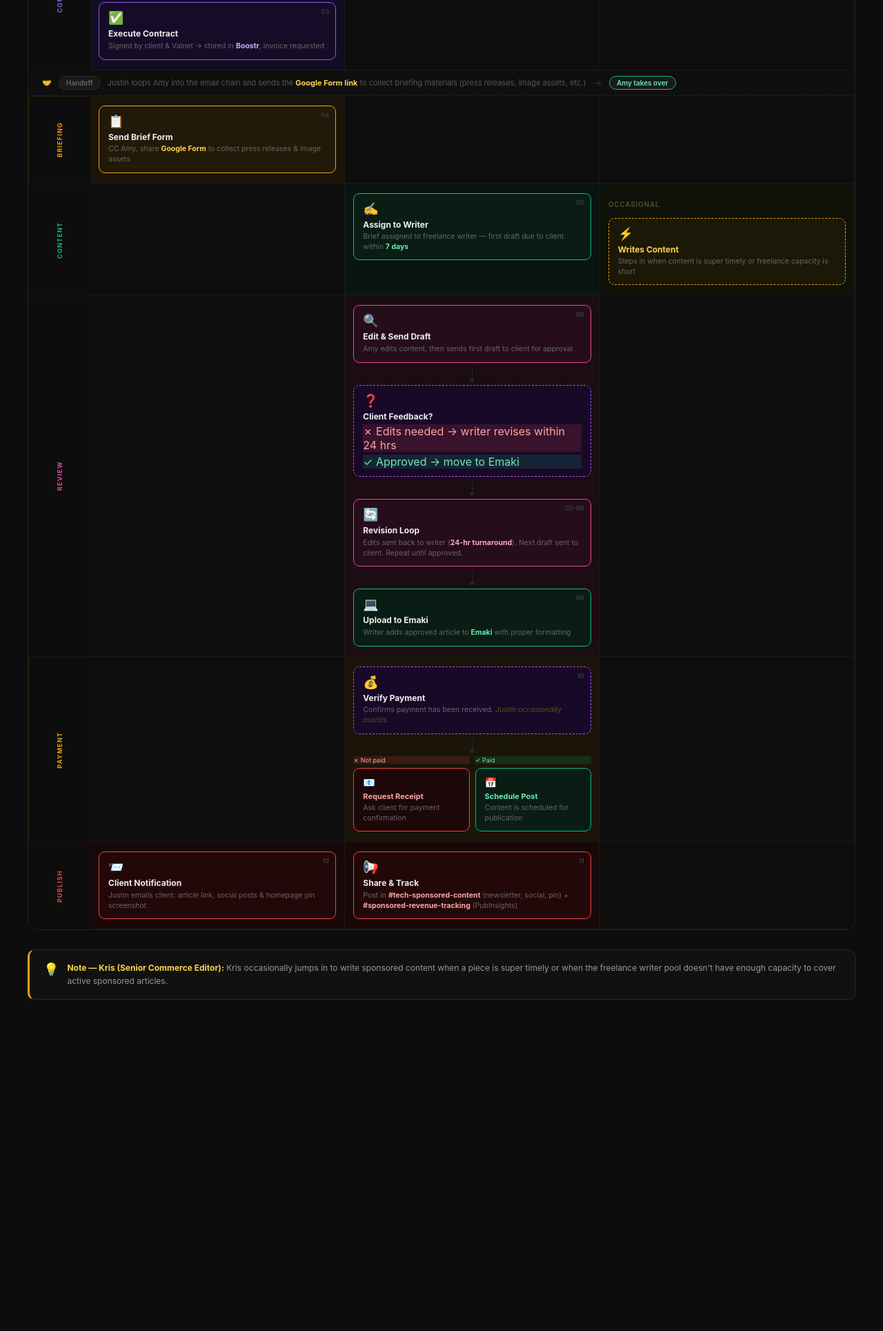
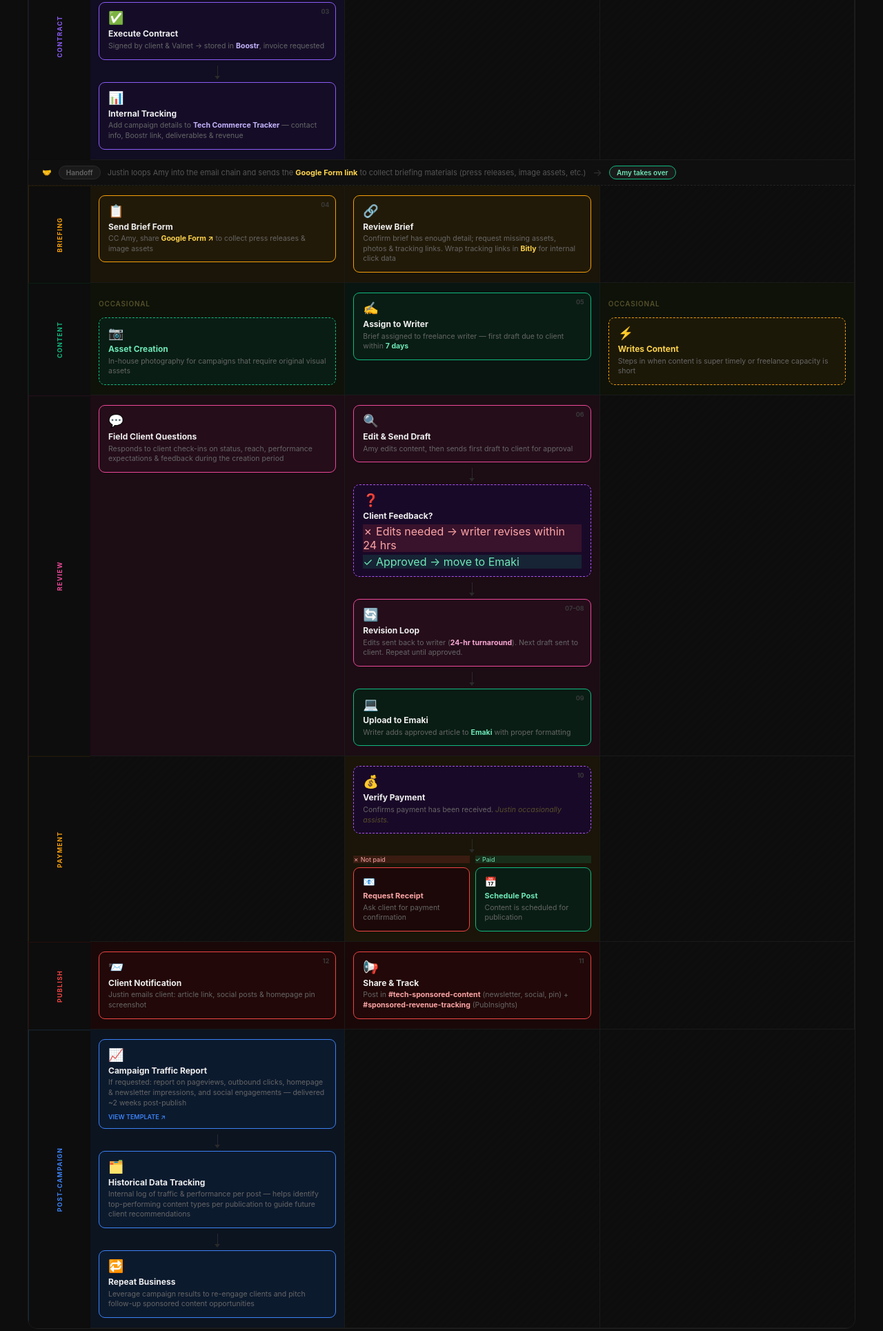
Before and after one commit to jaduino/SponsoredContentWorkflow, a plain HTML site: page index.html in a window 1280 px wide. Shown: the part 549-2478 px from the top of the page at 69% size. Before the commit the page ends 2058 px from the top, so only its background shows below. Drawn offline with Linux system fonts and the light colour scheme.

Commit message:
Add files via upload

```diff
--- a/index.html
+++ b/index.html
@@ -525,6 +525,12 @@
       <div class="n-title">Execute Contract</div>
       <div class="n-sub">Signed by client &amp; Valnet → stored in <strong style="color:#C4B5FD">Boostr</strong>, invoice requested</div>
     </div>
+    <div class="mini-arrow"></div>
+    <div class="n purple" data-tip="Justin logs all campaign details in the Tech Commerce Tracker — contact information, Boostr link, deliverables, revenue, and other key data points — for internal visibility and record-keeping." style="cursor:pointer" onclick="window.open('https://docs.google.com/spreadsheets/d/1adAFfGF4QZczGBQuJMyRlevL_f-H_d8K6Q_dJa8bCaE/edit?usp=sharing','_blank')">
+      <span class="n-icon">📊</span>
+      <div class="n-title">Internal Tracking</div>
+      <div class="n-sub">Add campaign details to <strong style="color:#C4B5FD">Tech Commerce Tracker</strong> — contact info, Boostr link, deliverables &amp; revenue</div>
+    </div>
   </div>
   <div class="cell empty"></div>
   <div class="cell empty"></div>
@@ -542,20 +548,33 @@
   <div class="phase-side" style="color:#F59E0B;border-color:#2a1e08">Briefing</div>
 
   <div class="cell" style="background:#1a1508">
-    <div class="n amber" data-tip="Justin CCs Amy on the email thread and shares the Google Form link with the client to gather all necessary assets and briefing details.">
+    <div class="n amber" data-tip="Justin CCs Amy on the email thread and shares the Google Form link with the client to gather all necessary assets and briefing details." style="cursor:pointer" onclick="window.open('https://forms.gle/j6m8eGWkSNSLj5sc9','_blank')">
       <span class="n-icon">📋</span>
       <span class="n-num">04</span>
       <div class="n-title">Send Brief Form</div>
-      <div class="n-sub">CC Amy, share <strong style="color:#FCD34D">Google Form</strong> to collect press releases &amp; image assets</div>
+      <div class="n-sub">CC Amy, share <strong style="color:#FCD34D">Google Form ↗</strong> to collect press releases &amp; image assets</div>
     </div>
   </div>
-  <div class="cell empty"></div>
+  <div class="cell" style="background:#1a1508">
+    <div class="n amber" data-tip="Once the brief is submitted, Amy reviews it to ensure there's enough detail to get started. She'll request any missing photos or assets, and ask the client for tracking links. Those tracking links are then wrapped in Valnet Tech's Bitly links for internal outbound click tracking.">
+      <span class="n-icon">🔗</span>
+      <div class="n-title">Review Brief</div>
+      <div class="n-sub">Confirm brief has enough detail; request missing assets, photos &amp; tracking links. Wrap tracking links in <strong style="color:#FCD34D">Bitly</strong> for internal click data</div>
+    </div>
+  </div>
   <div class="cell empty"></div>
 
   <!-- ── PHASE 4: Content Creation ── -->
   <div class="phase-side" style="color:#10B981;border-color:#0a1e14">Content</div>
 
-  <div class="cell empty"></div>
+  <div class="cell" style="background:#0e1208;padding-top:24px">
+    <div style="font-size:10px;color:#554f2a;font-weight:600;text-transform:uppercase;letter-spacing:0.8px;margin-bottom:6px">Occasional</div>
+    <div class="n" style="border-color:#10B981;background:#091d14;border-style:dashed" data-tip="Some campaigns require custom in-house photography. When that's the case, Justin takes on the photography work to supply the article with original visual assets.">
+      <span class="n-icon">📷</span>
+      <div class="n-title" style="color:#6EE7B7">Asset Creation</div>
+      <div class="n-sub">In-house photography for campaigns that require original visual assets</div>
+    </div>
+  </div>
   <div class="cell" style="background:#091510">
     <div class="n green" data-tip="With the brief in hand, Amy assigns the sponsored article to one of five to seven available freelance writers. The first draft is due to the client within seven days.">
       <span class="n-icon">✍️</span>
@@ -576,7 +595,13 @@
   <!-- ── PHASE 5: Review ── -->
   <div class="phase-side" style="color:#EC4899;border-color:#28101e">Review</div>
 
-  <div class="cell empty"></div>
+  <div class="cell" style="background:#1c0c14">
+    <div class="n pink" data-tip="During the content creation and revision period, clients often check in to ask about the article's status, expected reach, publication timeline, or performance benchmarks. Justin fields these questions and provides feedback.">
+      <span class="n-icon">💬</span>
+      <div class="n-title">Field Client Questions</div>
+      <div class="n-sub">Responds to client check-ins on status, reach, performance expectations &amp; feedback during the creation period</div>
+    </div>
+  </div>
   <div class="cell" style="background:#1c0c14">
     <div class="n pink" data-tip="Amy edits the draft and sends it to the client for review and approval.">
       <span class="n-icon">🔍</span>
@@ -662,6 +687,32 @@
   </div>
   <div class="cell empty"></div>
 
+  <!-- ── PHASE 8: Post-Campaign ── -->
+  <div class="phase-side" style="color:#3B82F6;border-color:#1a2a3a;min-height:200px">Post-Campaign</div>
+
+  <div class="cell" style="background:#0c1420">
+    <div class="n blue" data-tip="Two weeks after a sponsored article is published, Justin puts together a Campaign Traffic Report for clients who request one. The report covers pageviews, outbound clicks, homepage impressions, newsletter impressions, and social media engagements." style="cursor:pointer" onclick="window.open('https://docs.google.com/presentation/d/1-IwIaiGYbjHuda9nO5QN0XjSxtq0tQ2TNI_ksy5nWP4/edit?usp=sharing','_blank')">
+      <span class="n-icon">📈</span>
+      <div class="n-title">Campaign Traffic Report</div>
+      <div class="n-sub">If requested: report on pageviews, outbound clicks, homepage &amp; newsletter impressions, and social engagements — delivered ~2 weeks post-publish</div>
+      <div style="margin-top:6px;font-size:9px;color:#3B82F6;font-weight:600">VIEW TEMPLATE ↗</div>
+    </div>
+    <div class="mini-arrow"></div>
+    <div class="n blue" data-tip="Justin maintains an internal log of traffic performance for each published sponsored post — similar in data to the client-facing report but for internal use. This historical data helps identify which types of content perform best on each publication, giving Justin data-backed insights to guide new and repeat clients toward the right placement.">
+      <span class="n-icon">🗂️</span>
+      <div class="n-title">Historical Data Tracking</div>
+      <div class="n-sub">Internal log of traffic &amp; performance per post — helps identify top-performing content types per publication to guide future client recommendations</div>
+    </div>
+    <div class="mini-arrow"></div>
+    <div class="n blue" data-tip="With the campaign wrapped, Justin looks for opportunities to re-engage clients — sharing performance highlights, pitching follow-up campaigns, and nurturing the relationship to convert one-time sponsors into long-term partners.">
+      <span class="n-icon">🔁</span>
+      <div class="n-title">Repeat Business</div>
+      <div class="n-sub">Leverage campaign results to re-engage clients and pitch follow-up sponsored content opportunities</div>
+    </div>
+  </div>
+  <div class="cell empty"></div>
+  <div class="cell empty"></div>
+
 </div><!-- /flow-grid -->
 
 <!-- Notes -->
```
